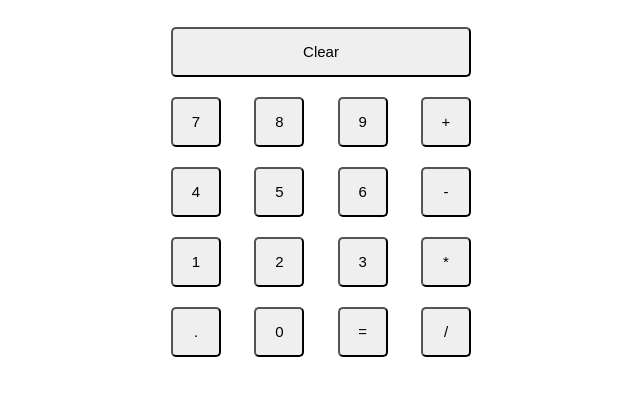
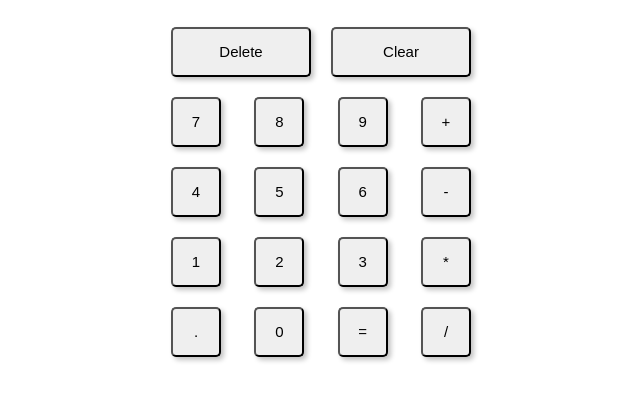
Before and after one commit to wongluyee/calculator, a plain HTML site: page index.html in a window 1280 px wide. Shown: the part 163-564 px from the top of the page, without its empty margins (319-959 px from the left). Drawn offline with Linux system fonts and the light colour scheme.

Commit message:
Added delete button

```diff
--- a/index.html
+++ b/index.html
@@ -15,6 +15,7 @@
     <div id="current-screen"></div>
   </div>
   <div class="btn-container">
+    <button id="delete-btn">Delete</button>
     <button id="clear-btn">Clear</button>
     <button class="number-btn">7</button>
     <button class="number-btn">8</button>
--- a/script.js
+++ b/script.js
@@ -5,6 +5,7 @@ const operatorButtons = document.querySelectorAll(".operator-btn");
 const clearButton = document.getElementById('clear-btn');
 const equalButton = document.getElementById('equal-btn');
 const dotButton = document.getElementById('dot-btn');
+const deleteButton = document.getElementById('delete-btn');
 
 let num1 = '';
 let num2 = '';
--- a/style.css
+++ b/style.css
@@ -10,6 +10,7 @@ button {
   height: 50px;
   width: 50px;
   border-radius: 5px;
+  box-shadow: 3px 3px 5px rgb(195, 195, 195);
 }
 
 button:hover {
@@ -49,5 +50,9 @@ button:hover {
 }
 
 #clear-btn {
-  width: 300px;
+  width: 140px;
 }
+
+#delete-btn {
+  width: 140px;
+}
```
Lines whose indentation alone changed are shown as unchanged.
